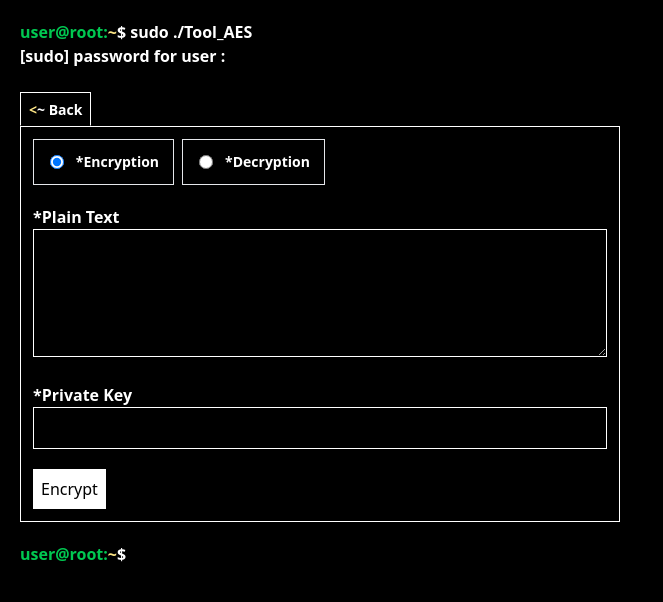
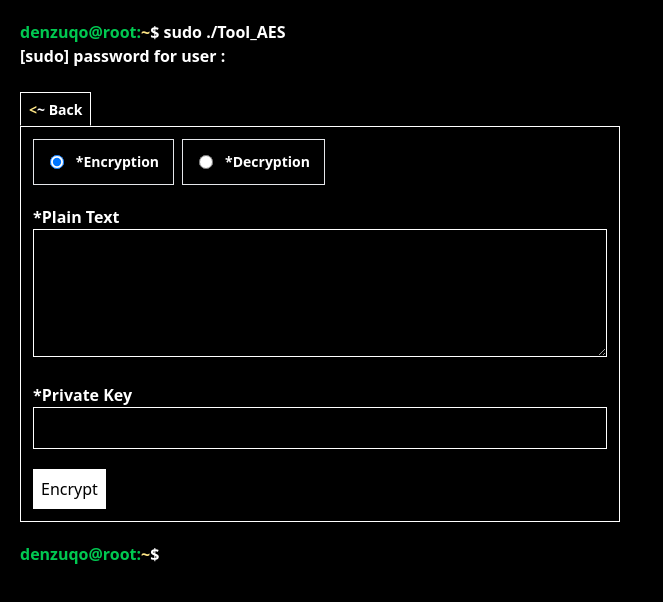
Before and after one commit to denzuqo/denzuqo, a React (Vite) app: page /tools/aes in a window 1280 px wide. Shown: the top 602 px of the page, without its empty margins (0-663 px from the left). Built offline with nearby package versions, Linux system fonts and the light colour scheme.

Commit message:
20250416 0.0.00008

```diff
--- a/src/pages/PageError.tsx
+++ b/src/pages/PageError.tsx
@@ -17,7 +17,7 @@ function PageError() {
     <>
       <div className='container justify-end text-white text-left p-5 lg:w-1/2'>
         <p className='font-bold'>
-          <span className='text-green-500'>user@root:</span>
+          <span className='text-green-500'>denzuqo@root:</span>
           <span className='text-amber-200'>~</span>$ sudo ./Page_Error
         </p>
         <p className='font-bold'>[sudo] password for user :</p>
@@ -34,7 +34,7 @@ function PageError() {
 
         <div className='pt-28'></div>
         <p className='font-bold'>
-          <span className='text-green-500'>user@root:</span>
+          <span className='text-green-500'>denzuqo@root:</span>
           <span className='text-amber-200'>~</span>$
           <span className='pl-1 blink-text'>|</span>
         </p>
--- a/src/pages/tools/AESTools.tsx
+++ b/src/pages/tools/AESTools.tsx
@@ -78,7 +78,7 @@ function AESTools() {
     <>
       <div className='container justify-end text-white text-left p-5 lg:w-1/2'>
         <p className='font-bold'>
-          <span className='text-green-500'>user@root:</span>
+          <span className='text-green-500'>denzuqo@root:</span>
           <span className='text-amber-200'>~</span>$ sudo ./Tool_AES
         </p>
         <p className='font-bold'>[sudo] password for user :</p>
@@ -174,7 +174,7 @@ function AESTools() {
 
         <div className='pt-5'></div>
         <p className='font-bold'>
-          <span className='text-green-500'>user@root:</span>
+          <span className='text-green-500'>denzuqo@root:</span>
           <span className='text-amber-200'>~</span>$
           <span className='pl-1 blink-text'>|</span>
         </p>
```
